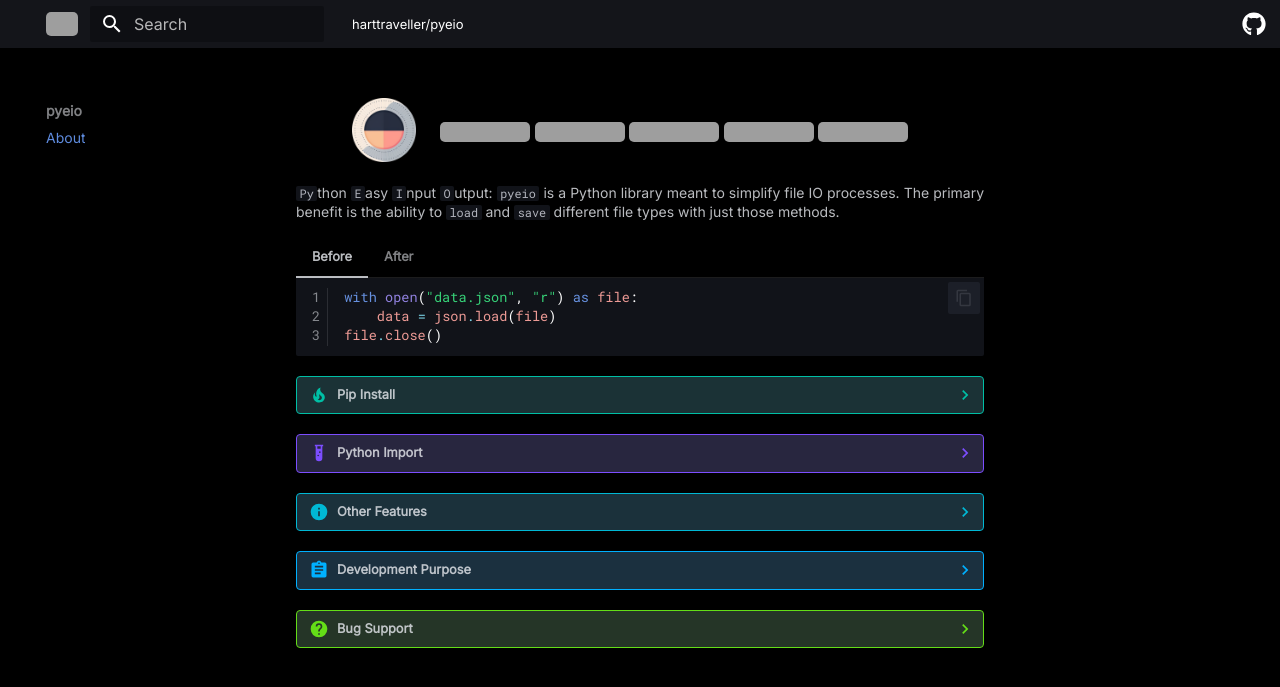
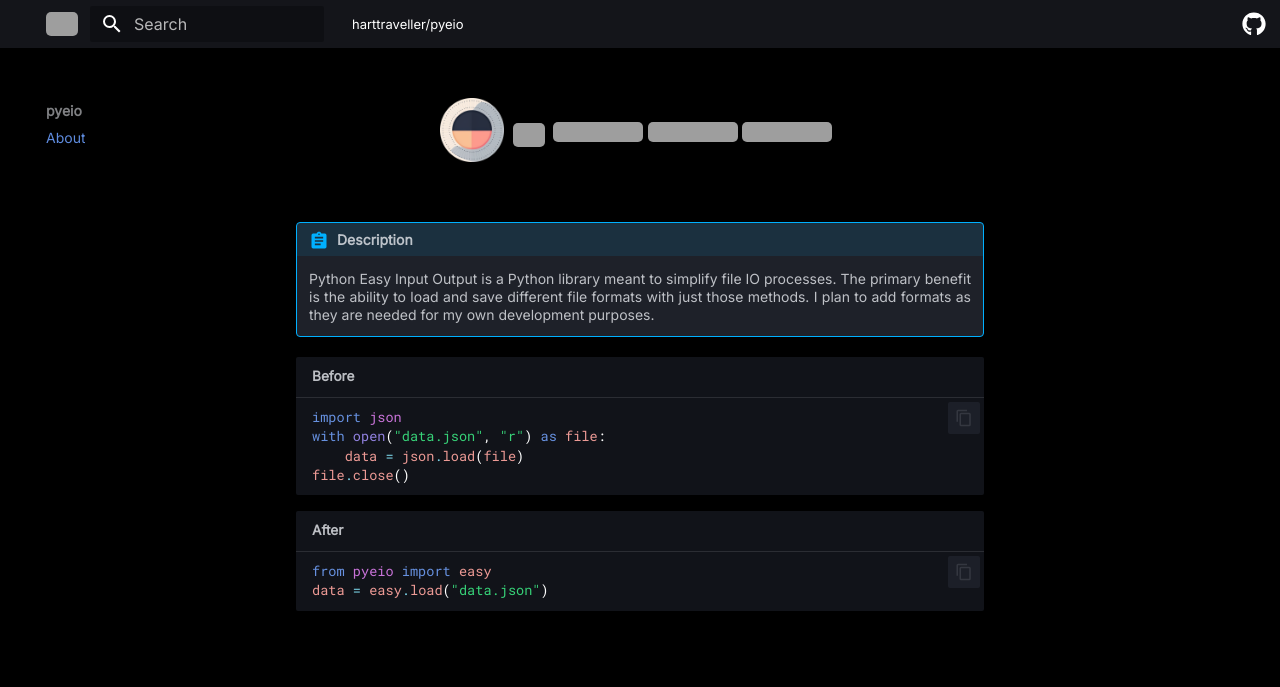
Before and after one commit to harttraveller/pyeio, an MkDocs documentation site: the page built from docs/index.md, in a window 1280 px wide. Shown: the top 687 px of the page. Built offline with MkDocs 1.6.1 and Material for MkDocs 9.7.7, drawn with Linux system fonts in a browser that asks for light colours; comment, search, counter and statistics services are not loaded; grey boxes are pictures that could not be loaded.

Commit message:
docs/index: update

````diff
--- a/docs/index.md
+++ b/docs/index.md
@@ -3,62 +3,36 @@
 </style>
 
 <div align="center">
-<a href="https://github.com/cephalon-intelligence/pyeio" target="_blank">
-<img src="assets/pyeio-large.png" width=64 style="position: relative; left: -20px;">
+<img src="assets/pyeio-large.png" width=64 style="position: relative; left: -8px;">
+<a href="https://github.com/harttraveller/pyeio" target="_blank">
+<img src="assets/github.png" width=32 style="position: relative; left: -4px; top: -15px;">
+</a>
+<a href="https://github.com/harttraveller/pyeio/blob/main/LICENSE" target="_blank">
+<img src="https://img.shields.io/badge/license-MIT-blue" height=20 style="position: relative; top: -20px;">
 </a>
 <a href="https://www.python.org/downloads" target="_blank">
 <img src="https://img.shields.io/badge/python-3.10-blue" height=20 style="position: relative; top: -20px;">
 </a>
-<a href="https://github.com/cephalon-intelligence/pyeio/blob/main/LICENSE" target="_blank">
-<img src="https://img.shields.io/badge/license-MIT-blue" height=20 style="position: relative; top: -20px;">
-</a>
-<a href="https://github.com/cephalon-intelligence/pyeio" target="_blank">
-<img src="https://img.shields.io/github/repo-size/cephalon-intelligence/pyeio" height=20 style="position: relative; top: -20px;">
-</a>
 <a href="https://github.com/psf/black" target="_blank">
 <img src="https://img.shields.io/badge/code%20style-black-black" height=20 style="position: relative; top: -20px;">
-</a>
-<a href="https://docs.cephalon.io/pyeio" target="_blank">
-<img src="https://img.shields.io/website?down_color=red&down_message=offline&up_color=green&up_message=online&url=https%3A%2F%2Fdocs.cephalon.io%2Fpyeio" height=20 style="position: relative; top: -20px;">
 </a>
 </div>
 <p></p>
 
-`Py`thon `E`asy `I`nput `O`utput: `pyeio` is a Python library meant to simplify file IO processes. The primary benefit is the ability to `load` and `save` different file types with just those methods.
+<br>
 
-=== "Before"
+!!! abstract "Description"
+    Python Easy Input Output is a Python library meant to simplify file IO processes. The primary benefit is the ability to load and save different file formats with just those methods. I plan to add formats as they are needed for my own development purposes.
 
-    ```python linenums="1"
-    with open("data.json", "r") as file:
-        data = json.load(file)
-    file.close()
-    ```
 
-=== "After"
+```python title="Before"
+import json
+with open("data.json", "r") as file:
+    data = json.load(file)
+file.close()
+```
 
-    ```python linenums="1"
-    data = easy.load("data.json")
-    ```
-
-??? tip "Pip Install"
-    You can install the package with `pip`.
-
-    ```bash
-    pip install pyeio
-    ```
-
-??? example "Python Import"
-    The `easy` object is an instance of the `EIO` class.
-
-    ```python
-    from pyeio import easy
-    ```
-
-??? info "Other Features"
-     Youu can also cast the loaded data to a specific type or format in the same call. I also plan on adding assorted additional functionality useful for my own development workflows.
-
-??? abstract "Development Purpose"
-    I've spent a lot of time rewriting snippets of code to load in different file formats. I find it is almost always faster to rewrite the code than find wherever you put it before. I figured I'd just centralize that functionality in one location and write some logic to handle disk IO operations on the backend.
-
-??? question "Bug Support"
-    This package is currently being actively developed - I plan on adding features when they'd facilitate other projects I'm working on. Nonetheless, feel free to submit a feature request through GitHub Issues.
+```python title="After"
+from pyeio import easy
+data = easy.load("data.json")
+```
````
